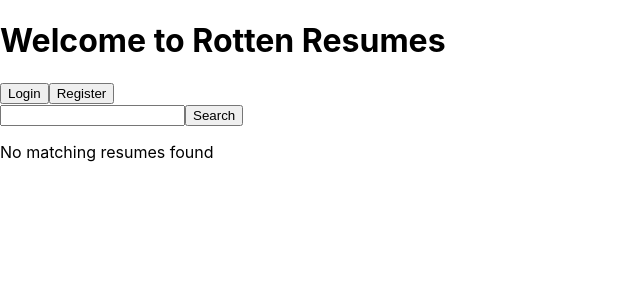
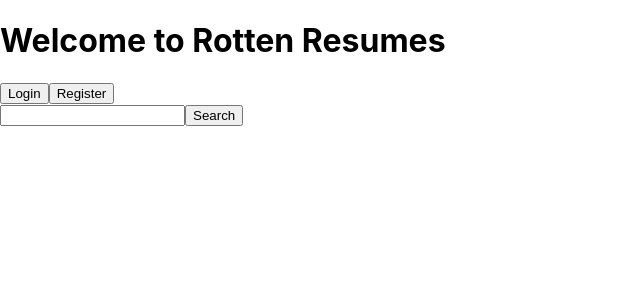
Before and after one commit to kaden-wallin/milestone-project-3-Resume-Rater, a React (Create React App) app in the folder frontend/: page / in a window 1280 px wide. Shown: the top 300 px of the page, without its empty margins (0-640 px from the left). Built offline with nearby package versions, Linux system fonts and the light colour scheme; the HTML template or start-up script is replaced by a standard one.

Commit message:
got it to not error out when you search something that doesn't exist

```diff
--- a/frontend/src/components/home.jsx
+++ b/frontend/src/components/home.jsx
@@ -1,11 +1,10 @@
-import React, { useState } from "react"
+import React from "react"
 import { useNavigate } from "react-router-dom"
 import setAuthToken from './setAuthToken'
 import SearchResumes from "./searchResumes";
 
 const Home = ({ user, setUser }) => {
     const navigate = useNavigate()
-    const [resumeId, setResumeId] = useState("")
 
     const handleLogin = () => {
         navigate("/login")
--- a/frontend/src/components/resumeViewer.jsx
+++ b/frontend/src/components/resumeViewer.jsx
@@ -1,5 +1,5 @@
 import React, { useEffect, useState } from 'react'
-import { useParams } from 'react-router-dom'
+import { useParams, useNavigate } from 'react-router-dom'
 import  DocViewer, { DocViewerRenderers } from '@cyntler/react-doc-viewer'
 import axios from 'axios'
 
@@ -7,6 +7,11 @@ function ViewResume() {
   const { resumeId } = useParams()
   const [fileUrl, setFileUrl] = useState(null)
   const [loading, setLoading] = useState(true)
+  const navigate = useNavigate()
+
+  const home = () => {
+    navigate('/')
+}
 
   useEffect(() => {
     axios
@@ -29,6 +34,7 @@ function ViewResume() {
           pluginRenderers={DocViewerRenderers}
         />
       )}
+      <button onClick={home}>Back</button>
     </div>
   )
 }
--- a/frontend/src/components/searchResumes.jsx
+++ b/frontend/src/components/searchResumes.jsx
@@ -1,4 +1,4 @@
-import React, { useEffect, useState } from 'react'
+import React, { useState } from 'react'
 import axios from 'axios'
 import { useNavigate } from "react-router-dom"
 
@@ -20,6 +20,7 @@ function SearchResumes() {
             setLoading(false)
         }
     }
+    console.log(searchResults)
 
     return (
         <div>
@@ -28,8 +29,9 @@ function SearchResumes() {
                 <button type="submit">Search</button>
             </form>
             {loading && <p>Loading...</p>}
-            {!loading && searchResults.length === 0 && <p>No matching resumes found</p>}
-            {!loading && searchResults.length > 0 && (
+            {searchResults === undefined && <p>No Matching resumes found</p>}
+            {!loading && searchResults && searchResults.length === 0}
+            {!loading && searchResults && searchResults.length > 0 && (
                 <ul>
                     {searchResults.map(resume => (
                         <li key={resume.resume_id}>
```
Also changed, not shown: 1 other file (tests, documents, lock files or other folders).
